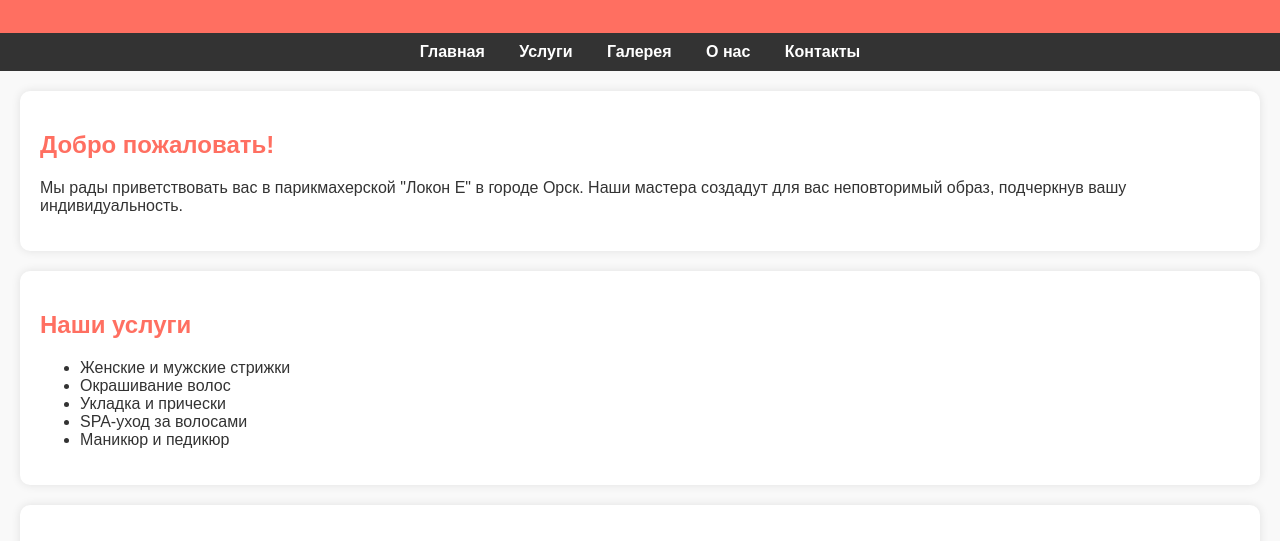
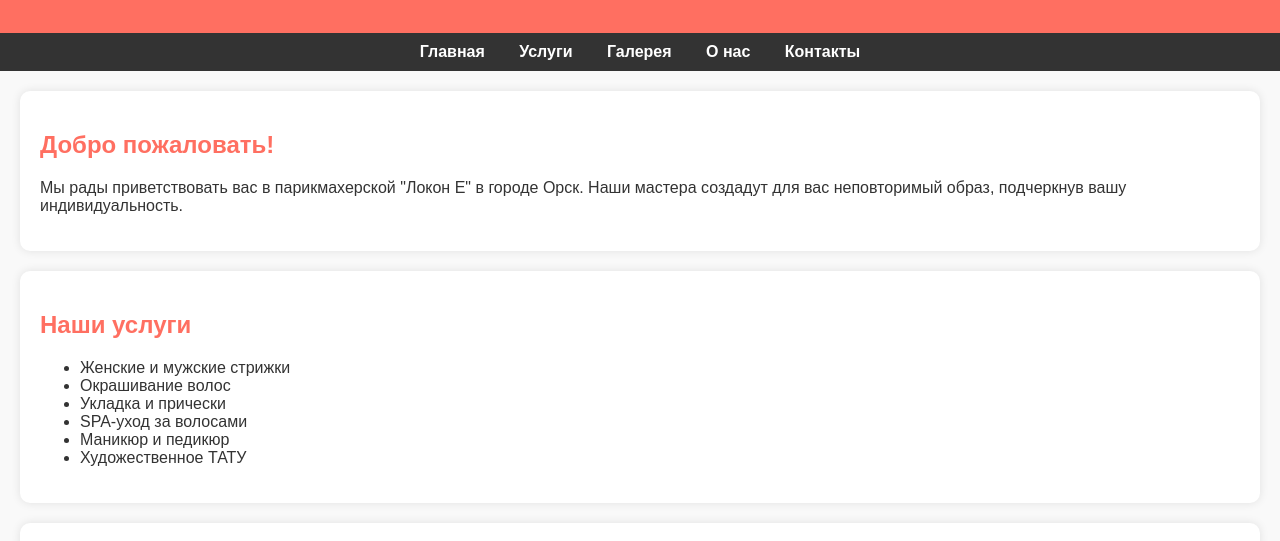
Before and after one commit to karasichev/lokone, a plain HTML site: page л.html in a window 1280 px wide. Shown: the part 121-662 px from the top of the page. Drawn offline with Linux system fonts and the light colour scheme.

Commit message:
Update л.html

```diff
--- a/л.html
+++ b/л.html
@@ -100,6 +100,7 @@
             <li>Укладка и прически</li>
             <li>SPA-уход за волосами</li>
             <li>Маникюр и педикюр</li>
+            <li>Художественное ТАТУ</li>
         </ul>
     </section>
     <section id="gallery">
```
